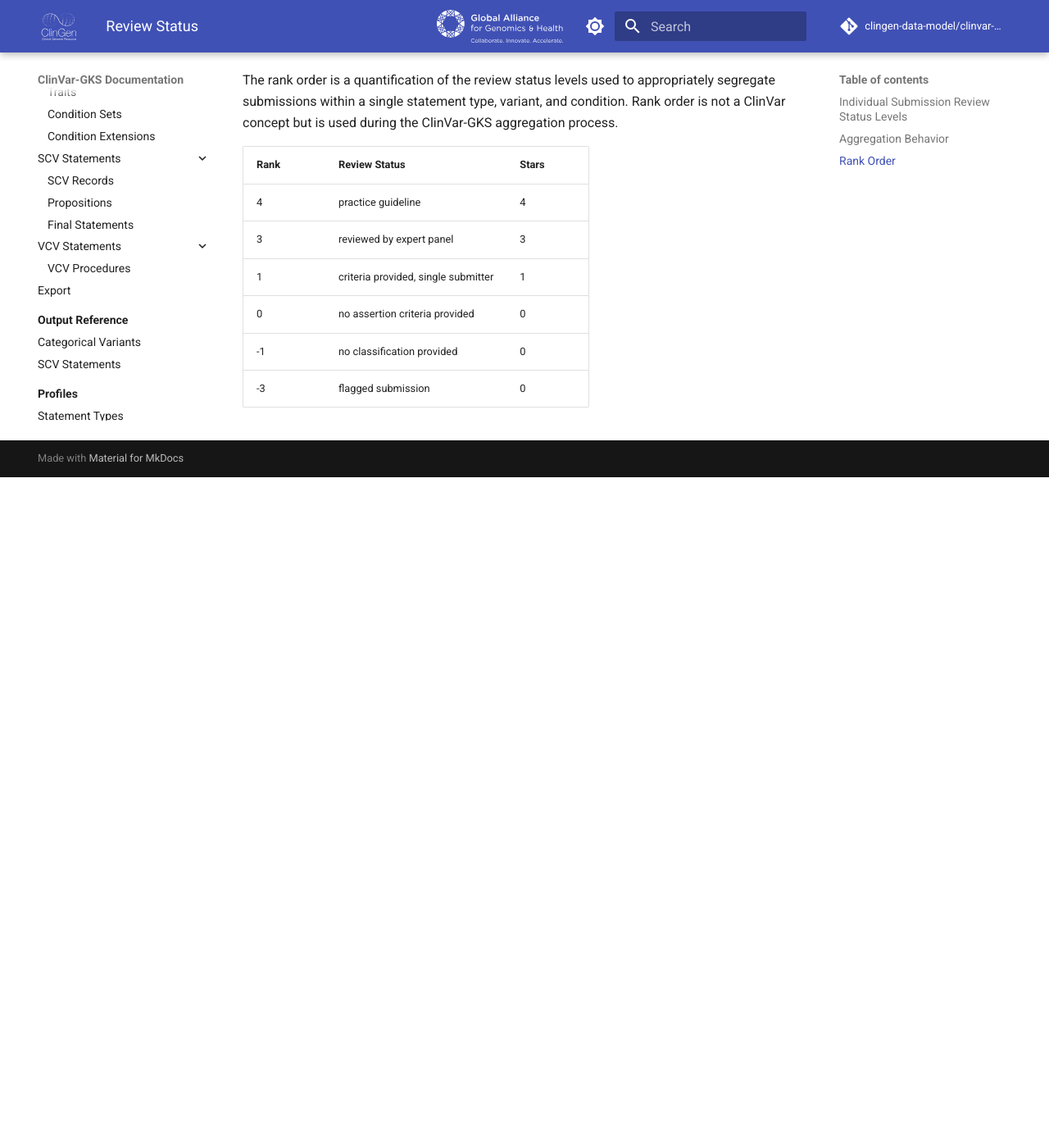
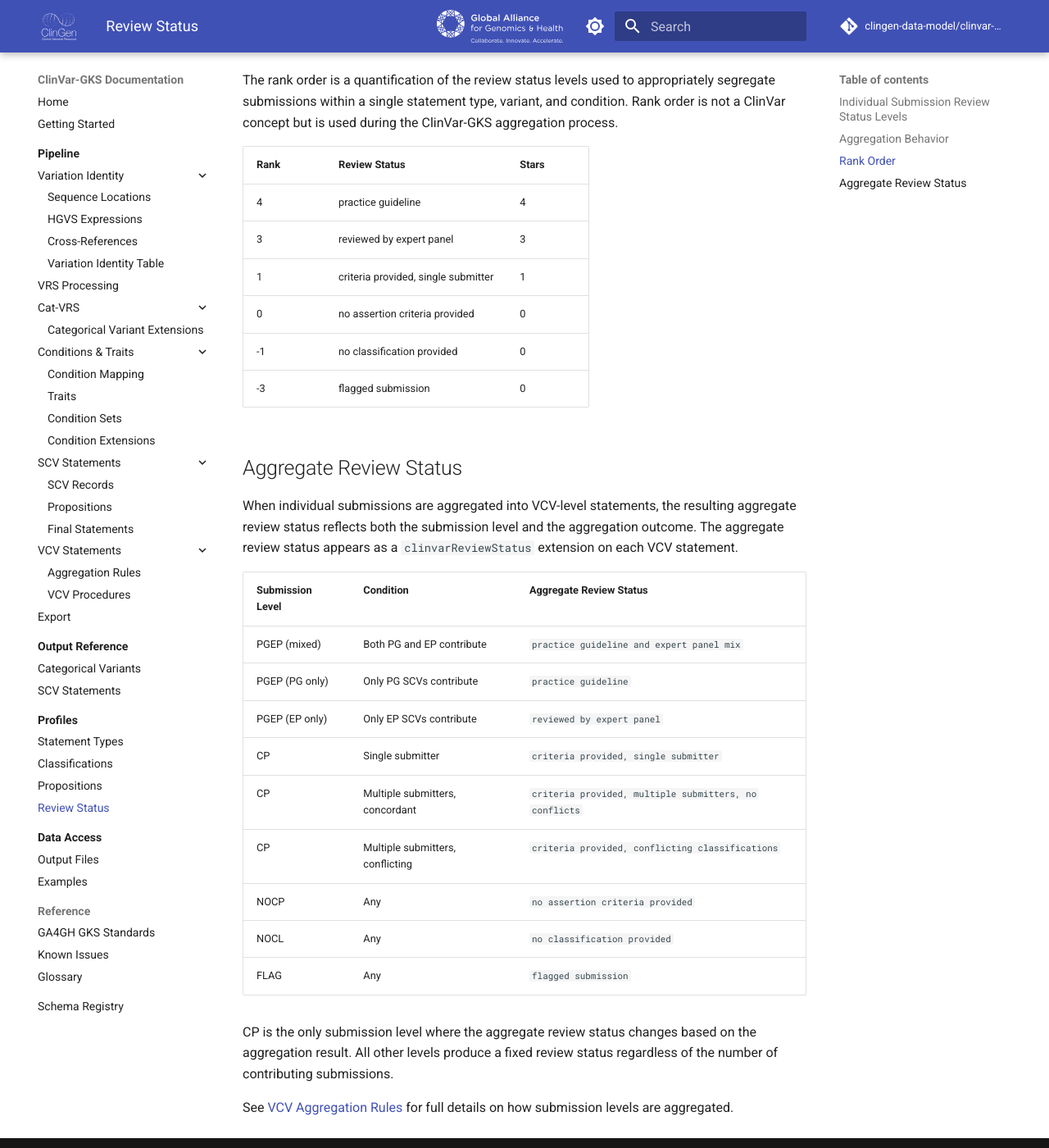
Before and after one commit to clingen-data-model/clinvar-gks, an MkDocs documentation site: the page built from docs/profiles/review-status.md, in a window 1280 px wide and 1400 px high, scrolled down 1014 px. Shown: the whole window at 82% size. Built offline with MkDocs 1.6.1 and Material for MkDocs 9.7.7, drawn with Linux system fonts in a browser that asks for light colours; comment, search, counter and statistics services are not loaded; before the commit the page ends 1596 px from its top, so only the background shows below that.

Commit message:
Document VCV aggregation rules and review status logic
- Create vcv-aggregation-rules.md covering submission levels, PGEP logic,
  conflict detection, aggregate classification output formats, review
  status derivation, and layer hierarchy
- Update VCV statements index page with overview and section links
- Add aggregate review status section to review-status.md
- Add Aggregation Rules page to mkdocs.yml nav

````diff
--- /dev/null
+++ b/docs/pipeline/vcv-statements/vcv-aggregation-rules.md
@@ -0,0 +1,184 @@
+# VCV Aggregation Rules
+
+## Overview
+
+VCV (Variant-level Classification) aggregation combines individual SCV (Submission-level Classification) submissions into aggregate variant-level classification statements. Each SCV represents a single submitter's classification of a variant; VCV aggregation produces a summary classification that reflects the consensus (or conflict) across all submissions for the same variant and statement type.
+
+The aggregation process is governed by **submission levels** — categories that reflect the authority and review rigor behind each submission. Submission levels determine how classifications are combined, whether conflicts are detected, and what review status label the aggregate statement receives.
+
+---
+
+## Submission Levels
+
+Every SCV is assigned a submission level based on its ClinVar review status:
+
+| Code | Label | Stars | Description |
+| --- | --- | --- | --- |
+| PG | practice guideline | 4 | Published practice guidelines from authoritative bodies |
+| EP | expert panel | 3 | Classifications reviewed and approved by expert panels |
+| CP | assertion criteria provided | 1 | Submitter provided criteria for their classification |
+| NOCP | no assertion criteria provided | 0 | Classification submitted without documented criteria |
+| NOCL | no classification provided | -1 | Submission present but no classification given |
+| FLAG | flagged submission | -3 | Submission flagged by ClinVar for quality concerns |
+
+During aggregation, PG and EP are combined into a single **PGEP** grouping. All other levels are aggregated independently.
+
+---
+
+## SCV Description Extension
+
+Every SCV classification includes a formatted `description` extension that summarizes the submission context:
+
+```
+for <condition_name>
+Classification is based on the <submission_level_label> submission
+<evaluated_date> by <submitter_name>
+```
+
+Where:
+
+- **condition_name** — the condition name from the SCV, or "`N` conditions" for submissions with multiple conditions
+- **submission_level_label** — the full label of the submission level (e.g., "expert panel", "assertion criteria provided")
+- **evaluated_date** — formatted as `Mon YYYY`, or `(-)` if not provided
+- **submitter_name** — the submitting organization name
+
+This description is carried forward into VCV `aggregate_classification_array` entries for PGEP submissions.
+
+---
+
+## Aggregation by Submission Level
+
+### PGEP (Practice Guideline + Expert Panel)
+
+PG and EP submissions are combined into a single group. There is **no conflict detection** — each contributing SCV's classification is preserved individually.
+
+- **Output attribute:** `aggregate_classification_array` — an array of per-SCV classification entries, each with `conceptType`, `name`, and `description`
+- **Proposition:** Uses `objectClassification_conceptSet` containing the unique combinations of (classification, condition, submissionLevel) from contributing SCVs, deduplicated across submitters
+- **Strength derivation:** "PG" if only practice guideline SCVs contribute, "EP" if only expert panel, "PGEP" if both
+
+### CP (Assertion Criteria Provided)
+
+Standard aggregation with concordance and conflict detection.
+
+- **Output attribute:** `aggregate_classification_single` — a single aggregate label
+- **Concordant** — all contributing SCVs share the same classification: the label is the shared classification name
+- **Conflicting** — contributing SCVs have different classifications: the label becomes "Conflicting classifications of `<proposition_type>`" with a `conflictingExplanation` extension showing the breakdown (e.g., "Pathogenic(3); Likely pathogenic(2)")
+- **Review status upgrades:** CP submissions may receive upgraded review status based on submitter count and concordance (see [Aggregate Review Status](#aggregate-review-status))
+
+### NOCP (No Assertion Criteria Provided)
+
+Same aggregation logic as CP — concordance/conflict detection produces a single label.
+
+- **Output attribute:** `aggregate_classification_single`
+- **No review status upgrade** — always "no assertion criteria provided" regardless of submitter count or concordance
+
+### FLAG (Flagged Submissions)
+
+No aggregation logic. Flagged submissions always produce a fixed result.
+
+- **Output attribute:** `aggregate_classification_single`
+- **Label:** always "no classifications from unflagged records"
+- **No conflict detection**
+
+### NOCL (No Classification Provided)
+
+Passthrough with no aggregation logic.
+
+- **Output attribute:** `aggregate_classification_single`
+- **Label:** always "not provided"
+
+---
+
+## Aggregate Classification Output
+
+VCV statements use two mutually exclusive attributes for the aggregate classification. Exactly one is present on any given statement; the other is omitted from the JSON output.
+
+### `aggregate_classification_single`
+
+Used by CP, NOCP, NOCL, and FLAG submission levels. Contains a single aggregate label.
+
+```json
+{
+  "aggregate_classification_single": {
+    "conceptType": "AggregateClassification",
+    "name": "Pathogenic/Likely pathogenic",
+    "extension": [
+      {
+        "name": "conflictingExplanation",
+        "value": "Pathogenic(3); Likely pathogenic(2)"
+      }
+    ]
+  }
+}
+```
+
+The `extension` array is only present when the classification is conflicting.
+
+### `aggregate_classification_array`
+
+Used exclusively by PGEP submissions. Contains one entry per contributing SCV.
+
+```json
+{
+  "aggregate_classification_array": [
+    {
+      "conceptType": "AggregateClassification",
+      "name": "Pathogenic",
+      "description": "for Breast cancer\nClassification is based on the expert panel submission\nMar 2024 by GeneDx"
+    },
+    {
+      "conceptType": "AggregateClassification",
+      "name": "Pathogenic",
+      "description": "for Hereditary cancer\nClassification is based on the practice guideline submission\nJan 2023 by NCCN"
+    }
+  ]
+}
+```
+
+---
+
+## Aggregate Review Status
+
+Every VCV statement includes a `clinvarReviewStatus` extension indicating the aggregate review confidence level. The value depends on the submission level and aggregation outcome.
+
+| Submission Level | Condition | Review Status |
+| --- | --- | --- |
+| PGEP (mixed PG + EP) | Both PG and EP contribute | `practice guideline and expert panel mix` |
+| PGEP (PG only) | Only PG SCVs contribute | `practice guideline` |
+| PGEP (EP only) | Only EP SCVs contribute | `reviewed by expert panel` |
+| CP | Single submitter | `criteria provided, single submitter` |
+| CP | Multiple submitters, concordant | `criteria provided, multiple submitters, no conflicts` |
+| CP | Multiple submitters, conflicting | `criteria provided, conflicting classifications` |
+| NOCP | Any | `no assertion criteria provided` |
+| NOCL | Any | `no classification provided` |
+| FLAG | Any | `flagged submission` |
+
+The review status appears in the statement-level `extensions` array:
+
+```json
+{
+  "extensions": [
+    {"name": "clinvarReviewStatus", "value": "criteria provided, multiple submitters, no conflicts"}
+  ]
+}
+```
+
+---
+
+## Layer Hierarchy
+
+VCV aggregation builds statements through a four-layer hierarchy. Each layer aggregates the results of the layer below it.
+
+| Layer | Name | Aggregates By | Description |
+| --- | --- | --- | --- |
+| L1 | Base Aggregator | Variation + Statement Group + Proposition Type + Submission Level (+ Tier) | Lowest-level aggregation of individual SCVs |
+| L2 | Tier Aggregator | Variation + Statement Group + Proposition Type + Submission Level | Combines tier-level groups (somatic only) |
+| L3 | Submission Level Aggregator | Variation + Statement Group + Proposition Type | Winner-takes-all across submission levels |
+| L4 | Group Aggregator | Variation + Statement Group | Winner-takes-all across proposition types (germline only) |
+
+Key behaviors:
+
+- **PGEP bypasses Layer 2** — PGEP is germline-only and has no tier grouping, so it flows directly from L1 to L3
+- **Somatic statements stop at Layer 3** — somatic classifications do not participate in Layer 4 group aggregation
+- **Winner-takes-all** at Layers 3 and 4 — the highest-ranked submission level (or proposition type) becomes the "contributing" result; others become "non-contributing" evidence
+- Each layer's output includes `evidenceLines` that reference the layer below, creating a fully nested structure in the final JSON output
--- a/docs/profiles/review-status.md
+++ b/docs/profiles/review-status.md
@@ -34,3 +34,23 @@ The rank order is a quantification of the review status levels used to appropria
 | 0 | no assertion criteria provided | 0 |
 | -1 | no classification provided | 0 |
 | -3 | flagged submission | 0 |
+
+## Aggregate Review Status
+
+When individual submissions are aggregated into VCV-level statements, the resulting aggregate review status reflects both the submission level and the aggregation outcome. The aggregate review status appears as a `clinvarReviewStatus` extension on each VCV statement.
+
+| Submission Level | Condition | Aggregate Review Status |
+| --- | --- | --- |
+| PGEP (mixed) | Both PG and EP contribute | `practice guideline and expert panel mix` |
+| PGEP (PG only) | Only PG SCVs contribute | `practice guideline` |
+| PGEP (EP only) | Only EP SCVs contribute | `reviewed by expert panel` |
+| CP | Single submitter | `criteria provided, single submitter` |
+| CP | Multiple submitters, concordant | `criteria provided, multiple submitters, no conflicts` |
+| CP | Multiple submitters, conflicting | `criteria provided, conflicting classifications` |
+| NOCP | Any | `no assertion criteria provided` |
+| NOCL | Any | `no classification provided` |
+| FLAG | Any | `flagged submission` |
+
+CP is the only submission level where the aggregate review status changes based on the aggregation result. All other levels produce a fixed review status regardless of the number of contributing submissions.
+
+See [VCV Aggregation Rules](../pipeline/vcv-statements/vcv-aggregation-rules.md) for full details on how submission levels are aggregated.
--- a/mkdocs.yml
+++ b/mkdocs.yml
@@ -72,6 +72,7 @@ nav:
       - Final Statements: pipeline/scv-statements/final-statements.md
     - VCV Statements:
       - pipeline/vcv-statements/index.md
+      - Aggregation Rules: pipeline/vcv-statements/vcv-aggregation-rules.md
       - VCV Procedures: pipeline/vcv-statements/vcv-proc.md
     - Export: pipeline/export.md
   - Output Reference:
````
Also changed, not shown: docs/pipeline/vcv-statements/index.md (+23 -3 lines).
